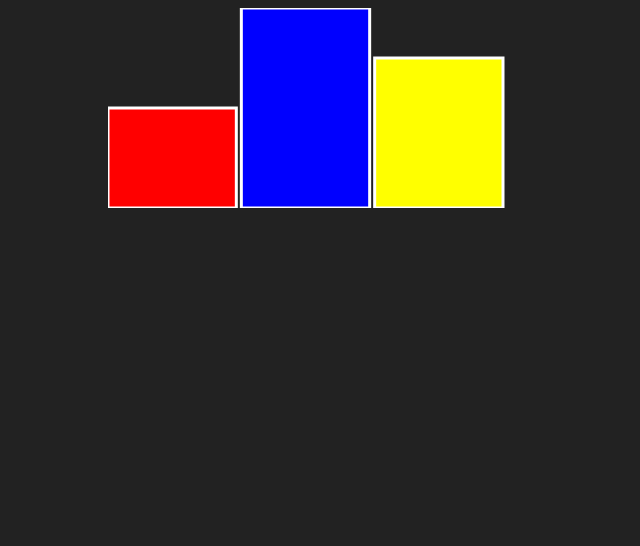
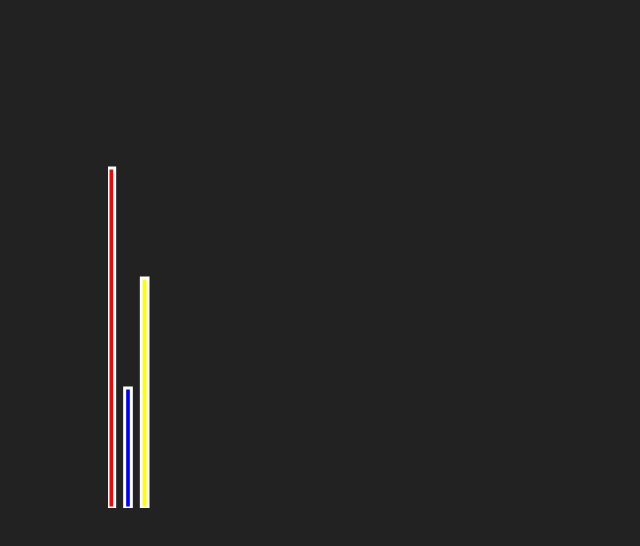
Before and after one commit to alphanexustech/data-viz-practice, a React (Create React App) app in the folder ui/: page / in a window 1280 px wide. Shown: the top 546 px of the page, without its empty margins (0-640 px from the left). Built offline with nearby package versions, Linux system fonts and the light colour scheme.

Commit message:
feat: change values

```diff
--- a/ui/src/App.js
+++ b/ui/src/App.js
@@ -11,14 +11,14 @@ const BarChart = () => {
   const drawChart = () => {
     // Sample data
     const data = [
-      { category: 'Red', value: 10 },
-      { category: 'Blue', value: 20 },
-      { category: 'Yellow', value: 15 }
+      { category: 'Red', value: 34 },
+      { category: 'Blue', value: 12 },
+      { category: 'Yellow', value: 23 }
     ];
 
-    const chartWidth = 400;
-    const chartHeight = 200;
-    const barPadding = 5;
+    const chartWidth = 50;
+    const chartHeight = 500;
+    const barPadding = 10;
     const barWidth = (chartWidth / data.length);
 
     const svg = d3.select(d3Chart.current)
```
